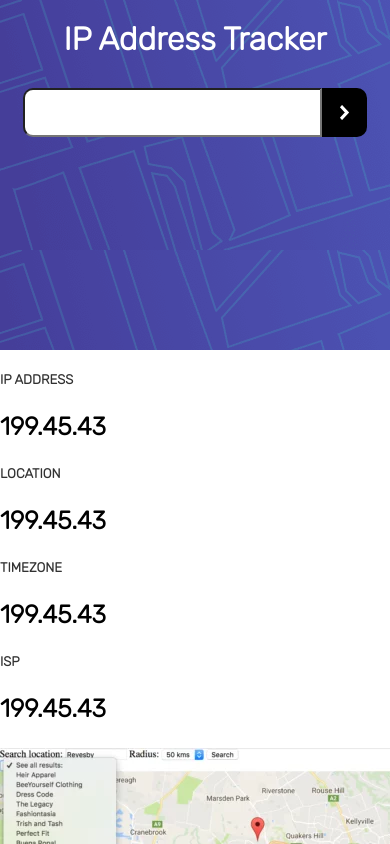
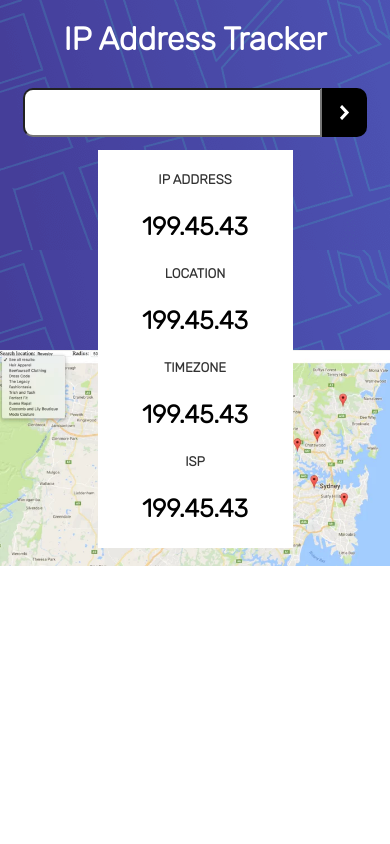
Before and after one commit to RICKCOYL/ip-address-tracker, a React (Create React App) app: page / in a window 390 px wide. Shown: the top 844 px of the page. Built offline with nearby package versions, Linux system fonts and the light colour scheme.

Commit message:
Add styling for mobile view

```diff
--- a/src/App.js
+++ b/src/App.js
@@ -1,13 +1,13 @@
 import Input from "./components/Input";
 import Location from "./components/Location";
-import Map from "./components/Map";
+import Maps from "./components/Map";
 
 function App() {
   return (
     <div className="App">
       <Input />
       <Location />
-      <Map />
+      <Maps />
     </div>
   );
 }
--- a/src/components/Input.js
+++ b/src/components/Input.js
@@ -10,6 +10,7 @@ const Input = () => {
                     <input type="text" />
                     <img id="arrow" src={arrow} alt="search" />
                 </div>
+
             </div>
         </div>
     );
--- a/src/components/Map.js
+++ b/src/components/Map.js
@@ -1,11 +1,12 @@
 import React from 'react';
+import mapImg from '../assests/images/googleimg.png';
 
-const Map = () => {
+const Maps = () => {
     return (
         <div id="map-div">
-
+            <img id='map' src={mapImg} alt="" />
         </div>
     );
 };
 
-export default Map;
+export default Maps;
--- a/src/index.css
+++ b/src/index.css
@@ -5,13 +5,15 @@ body {
   padding: 0;
   font-family: 'Rubik';
   height: 100vh;
+  position: relative;
+
+  /*overflow-x: hidden;*/
 }
 
 #background-img {
   height: 350px;
   background-image: url('./assests/images/pattern-bg.png');
   object-fit: cover;
-  position: relative;
 }
 
 h1 {
@@ -39,7 +41,6 @@ width: 245px;
 #input-div #arrow {
   background-color: #000;
   padding: 17px;
-  position: relative;
   border-radius: 0 10px 10px 0;
 }
 
@@ -47,24 +48,22 @@ input:focus{
   outline: none;
 }
 
-#map-div {
-  background-image: url('./assests/images/googleimg.png');
-  background-repeat: no-repeat;
-  object-fit: cover;
-  height: 100vh;
+#map {
+  width: 100%;
+  height: 100%;
 }
 
 #location {
-  /*height: auto;
-  width: 350px;
-  background-color: #fff;
-  color: #000;
-  position: absolute;
-  top: 200px;
-  left: 8%;
-  border-radius: 10px;
-  text-align: center;
-  */
+  display: inline-block;
+background-color: #fff;
+text-align: center;
+position: absolute;
+left: 0;
+right: 0;
+top: 150px;
+width: 50%;
+margin: 0 auto;
+
 }
 
 #location p {
```
